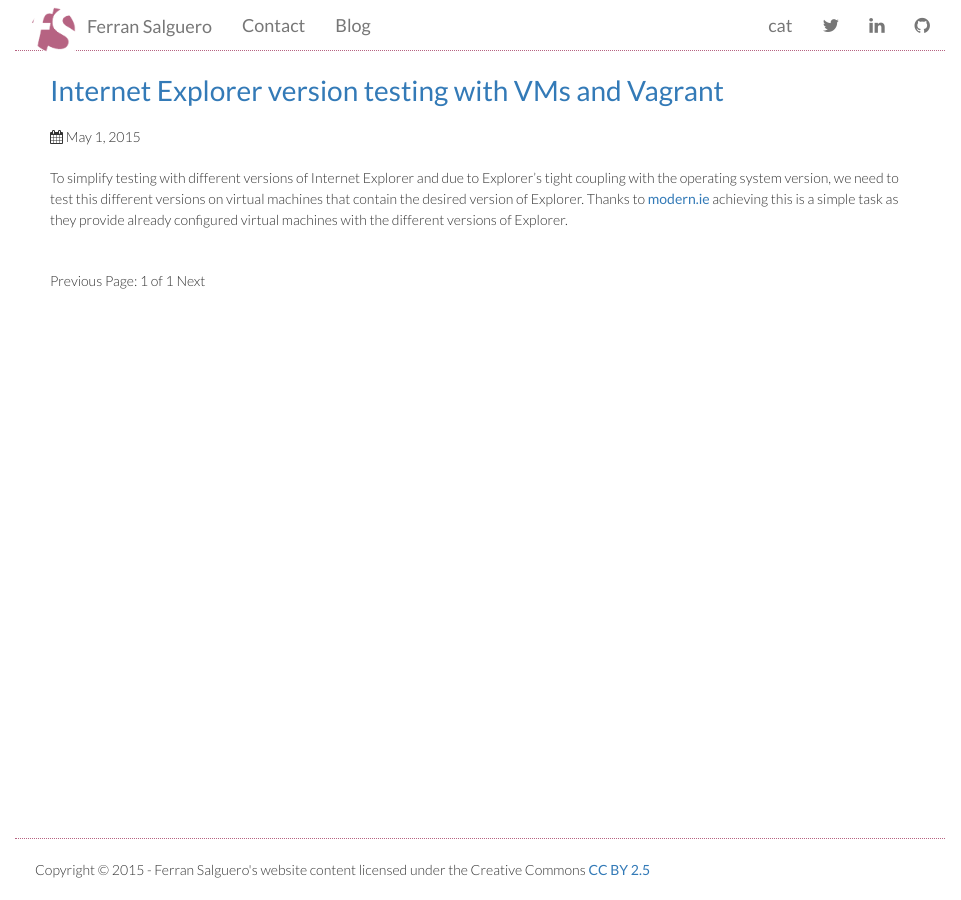
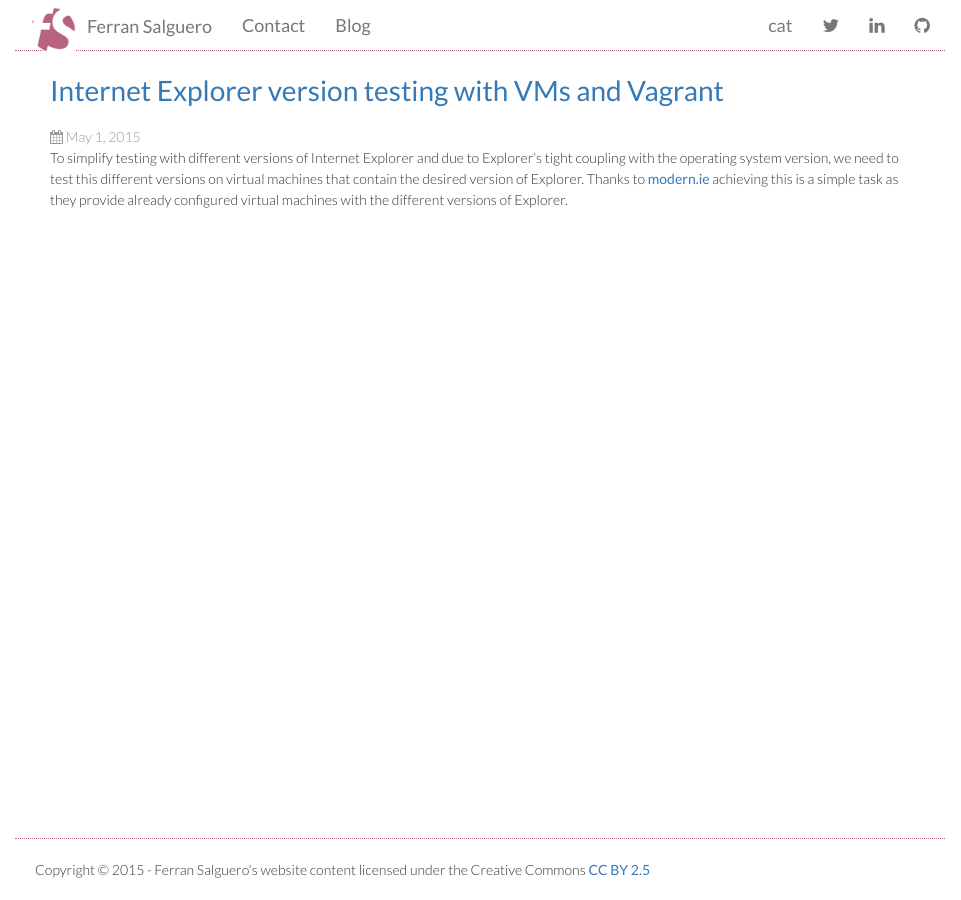
Before and after one commit to FerranSalguero/ferransalguero.github.io, a Jekyll site: the page built from blog/index.html, in a window 1280 px wide. Shown: the whole page, without its empty margins (160-1121 px from the left). Built offline with Jekyll 4.4.1, drawn with Linux system fonts in a browser that asks for light colours; nearby versions of some CDN libraries; library files that are not in the unit come from our copies; the list of posts is cut into pages by our own code.

Commit message:
remove pagination in blog index momentarily

```diff
--- a/blog/index.html
+++ b/blog/index.html
@@ -7,15 +7,15 @@ title: Blog
 <!-- This loops through the paginated posts -->
 {% for post in paginator.posts %}
 <h1><a href="{{ post.url }}">{{ post.title }}</a></h1>
-  <p class="author">
+<div class="meta">
   <span class="date"><i class="fa fa-calendar"></i> <time datetime="{{ post.date | datetime | date_to_xmlschema }}" itemprop="datePublished">{{ post.date | date: "%B %e, %Y" }}</time></span>
-  </p>
+</div>
 <div class="content">
     {{ post.excerpt }}
 </div>
 {% endfor %}
 
-<!-- Pagination links -->
+<!-- Pagination links
 <div class="pagination">
   {% if paginator.previous_page %}
   <a href="{{ paginator.previous_page_path }}" class="previous">Previous</a>
@@ -29,3 +29,4 @@ title: Blog
   <span class="next ">Next</span>
   {% endif %}
 </div>
+-->
```
Lines whose indentation alone changed are shown as unchanged.
